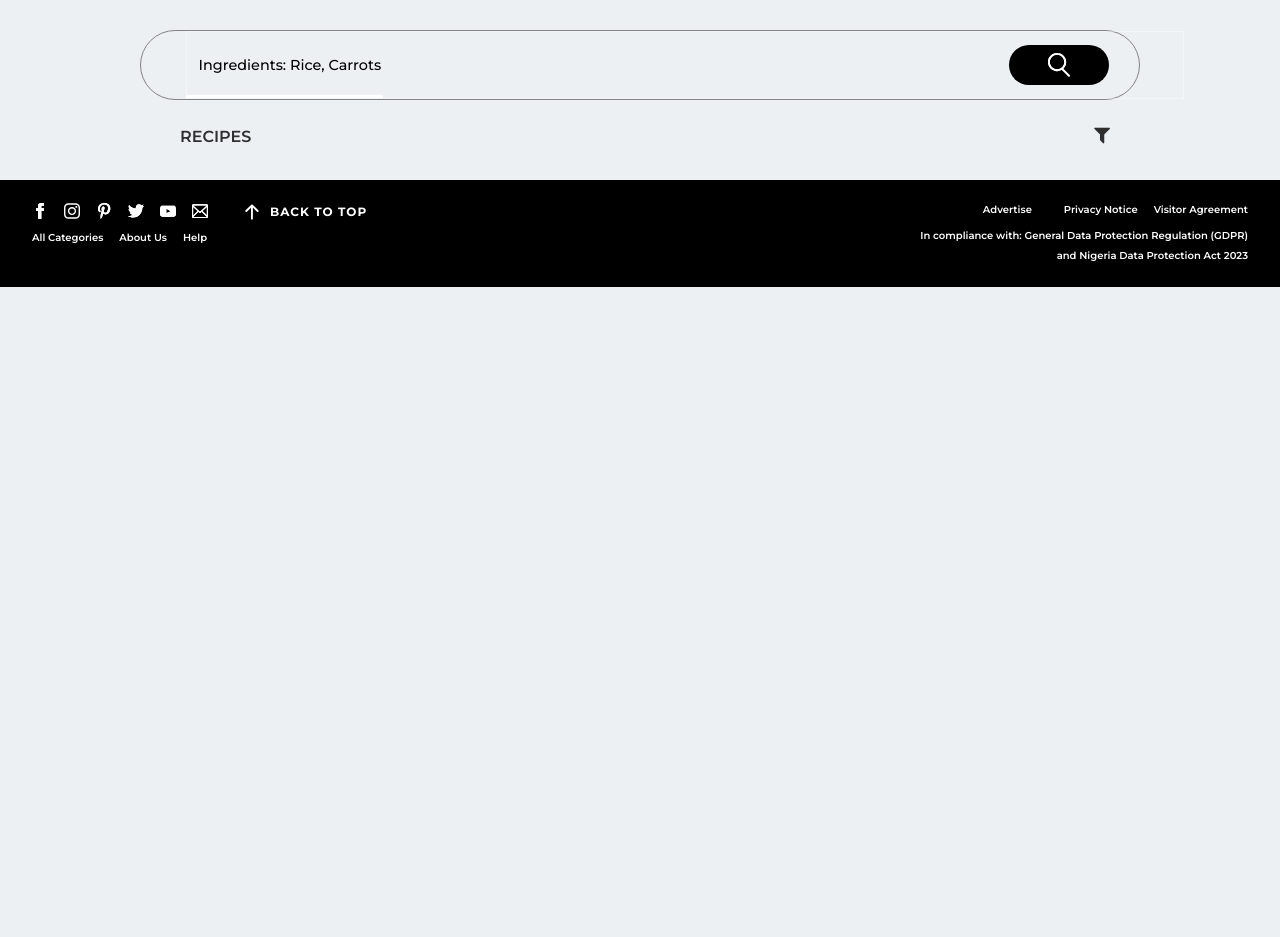
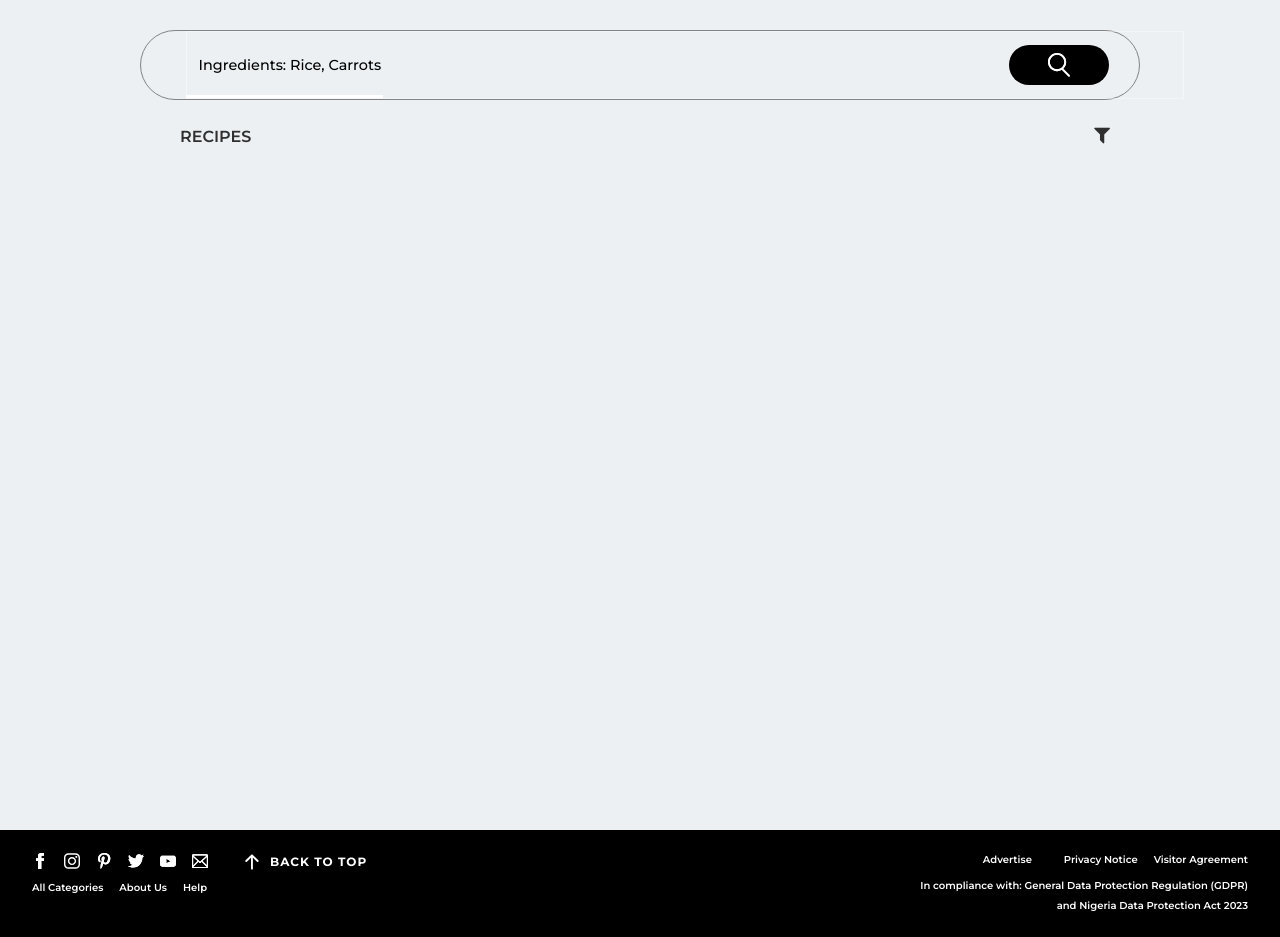
Before and after one commit to AlexOluwaseyi/wellnourish, a Flask app: page / in a window 1280 px wide. Shown: the part 120-1057 px from the top of the page. Before the commit the page ends 407 px from the top, so only its background shows below. Run offline with Flask 3, Linux system fonts and the light colour scheme; some libraries are stand-ins or nearby versions.

Commit message:
Styled min-height for 'Home' page

```diff
--- a/web/static/styles/landing.css
+++ b/web/static/styles/landing.css
@@ -34,3 +34,7 @@
     background-color: #ff0000;
     text-align: justify;
 }
+
+.section-home {
+    min-height: 100vh;
+}
--- a/web/templates/layout.html
+++ b/web/templates/layout.html
@@ -85,9 +85,14 @@
       </header>
     </div>
 
+    {% if title == "Home" %}
+    <section class="section-home">
+    {% else %}
     <section>
+    {% endif %}
       {% block content %}{% endblock %}
     </section>
+
 
     <footer class="svelte-1ozytz">
       <div class="container svelte-1ozytz">
```
